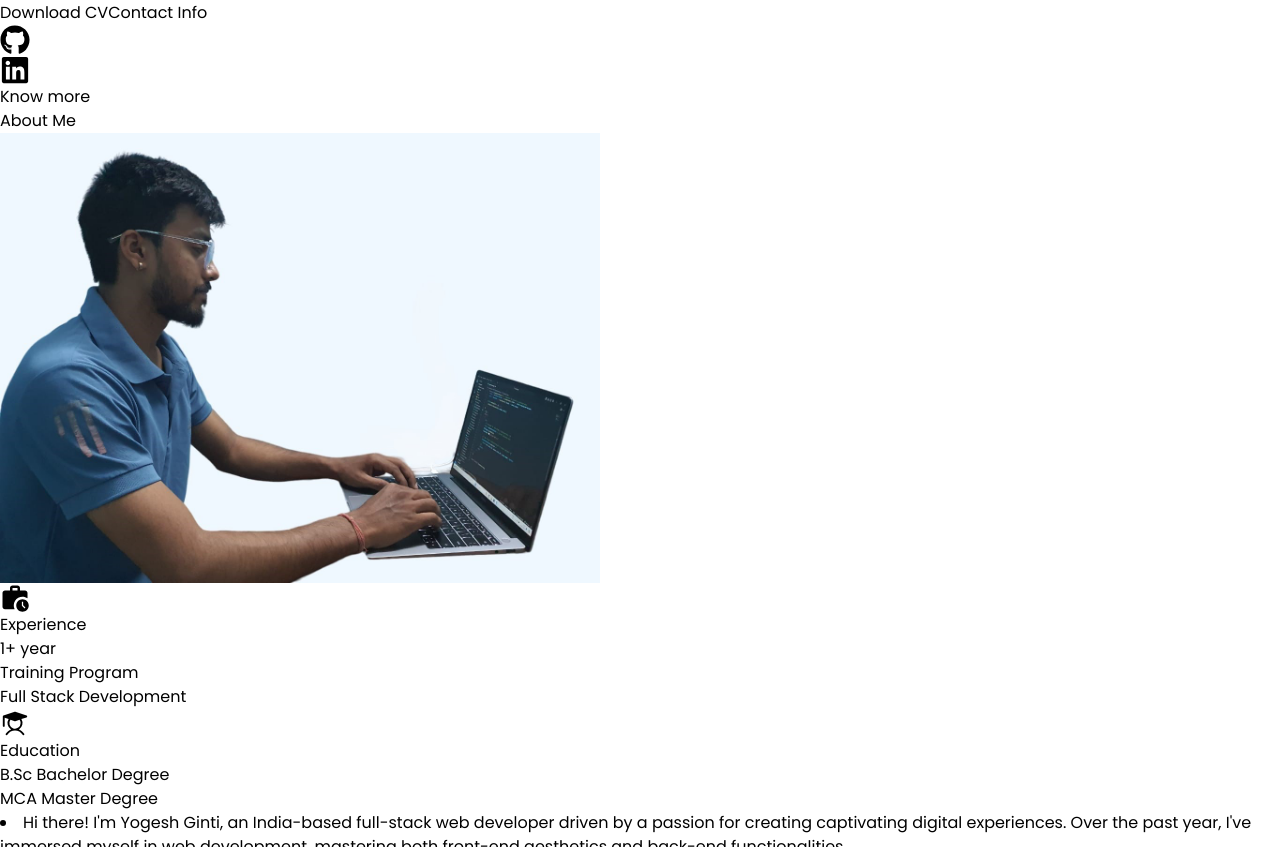
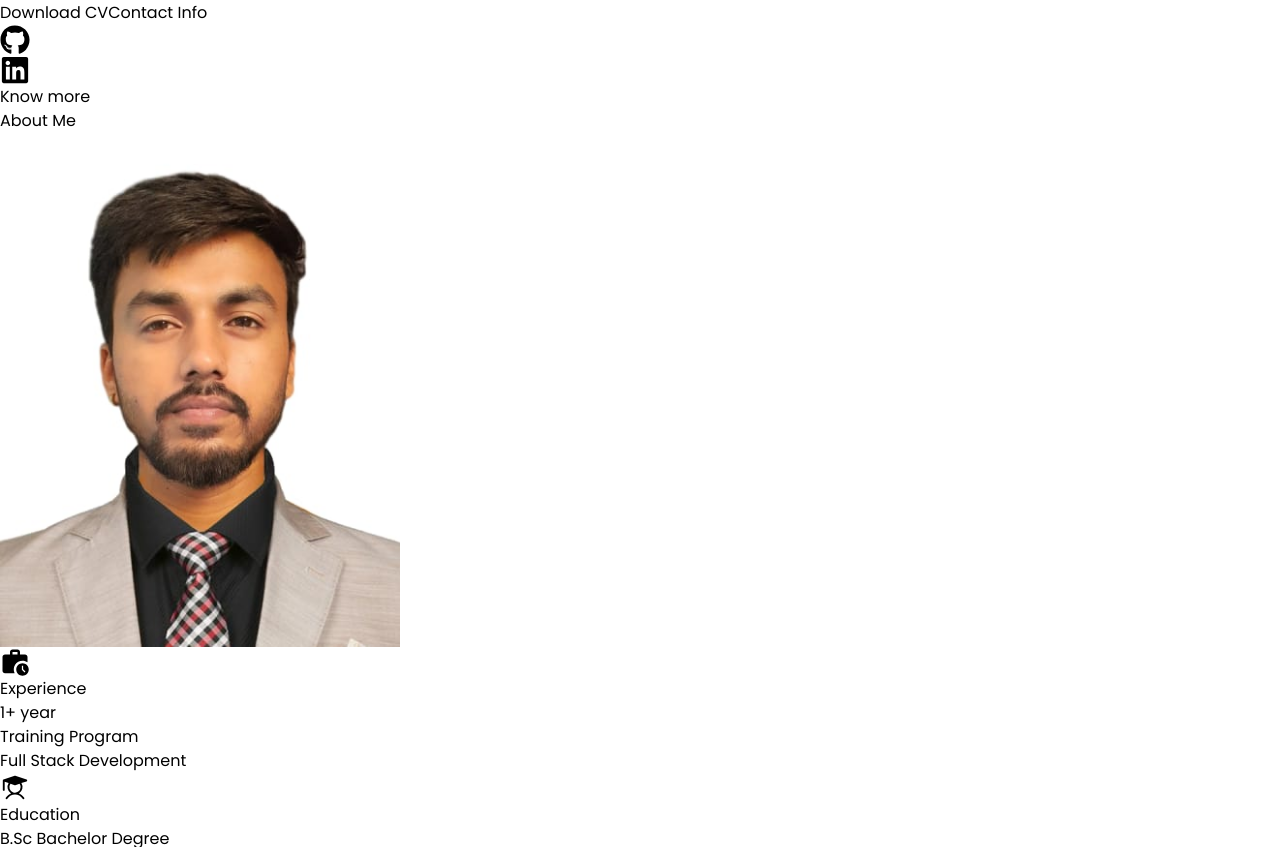
Before and after one commit to Yogesh-Ginti/My-Portfolio, a React (Vite) app: page / in a window 1280 px wide. Shown: the part 460-1307 px from the top of the page. Built offline with nearby package versions, Linux system fonts and the light colour scheme.

Commit message:
Update About.jsx

```diff
--- a/src/components/About.jsx
+++ b/src/components/About.jsx
@@ -16,7 +16,7 @@ function About() {
         <div className='flex flex-col sm:flex-row  gap-6 items-center'>
           {/* Profile image */}
           <div className='rounded-2xl overflow-hidden'>
-            <img src="./images/pic.jpg" alt="pic" height="600" width="600" />
+            <img src="./images/maindp.jpg" alt="pic" height="400" width="400" />
           </div>
           {/* Information section */}
           <div className='sm:w-[50vw] w-full'>
```
